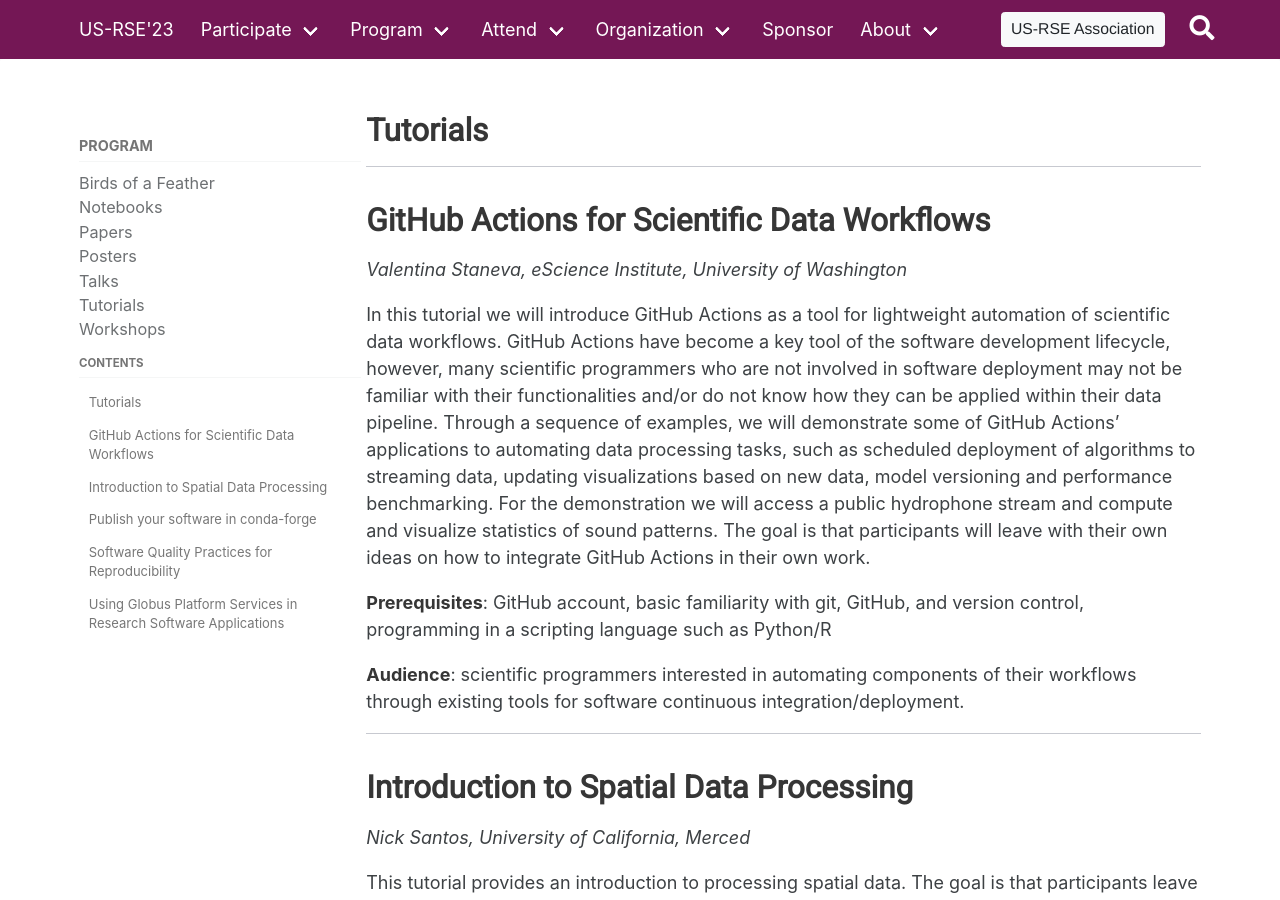
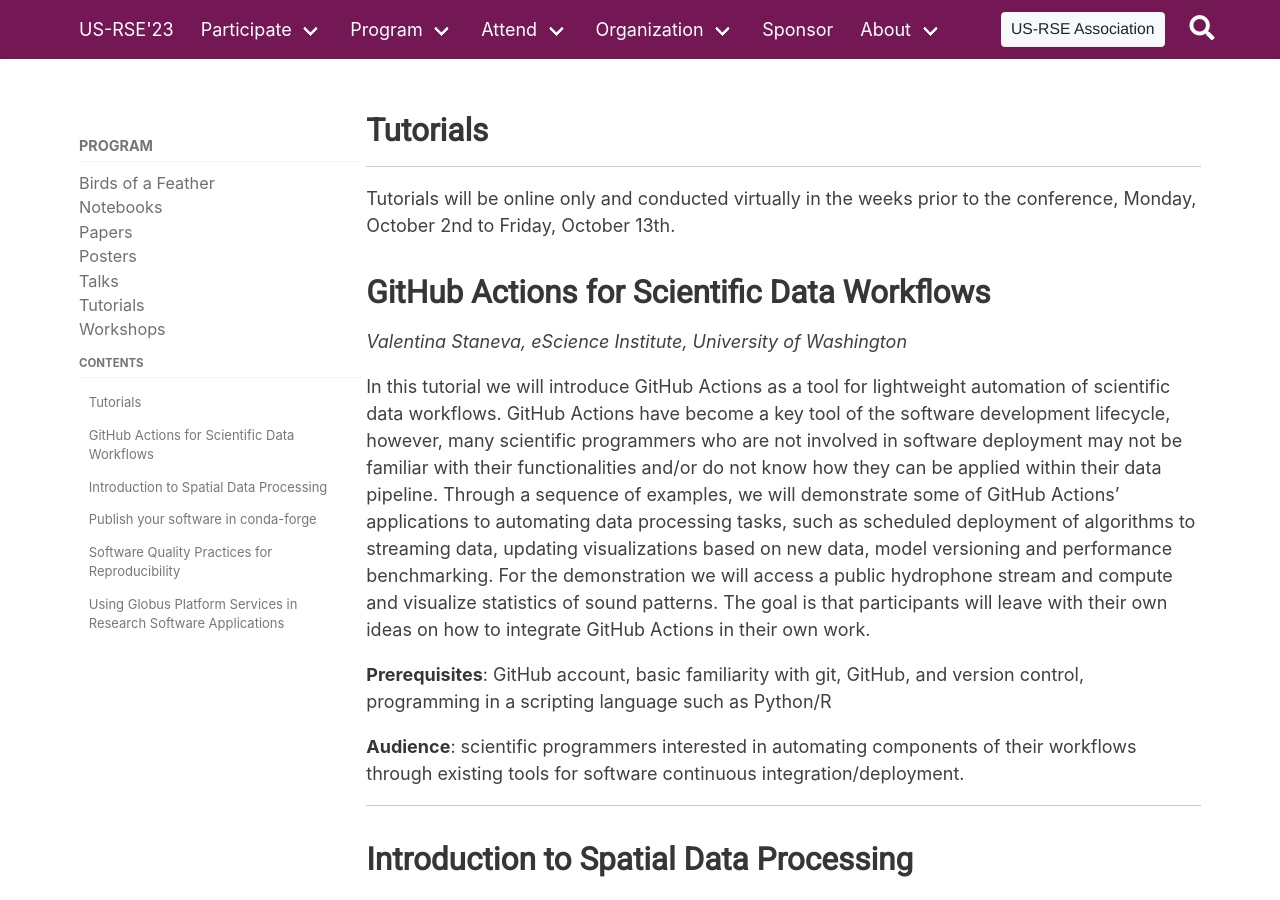
Before and after one commit to USRSE/usrse23, a Jekyll site: the page built from pages/program/tutorials.md, in a window 1280 px wide and 900 px high. Built offline with Jekyll 4.4.1, drawn with Linux system fonts in a browser that asks for light colours; comment, search, counter and statistics services are not loaded; a style sheet for code colours, icons or effects is not loaded.

Commit message:
Add clarifying language about tutorial dates

```diff
--- a/pages/program/tutorials.md
+++ b/pages/program/tutorials.md
@@ -7,6 +7,8 @@ permalink: program/tutorials/
 menubar_toc: true
 set_last_modified: true
 ---
+
+Tutorials will be online only and conducted virtually in the weeks prior to the conference, Monday, October 2nd to Friday, October 13th.
 
 ## GitHub Actions for Scientific Data Workflows
 
```
